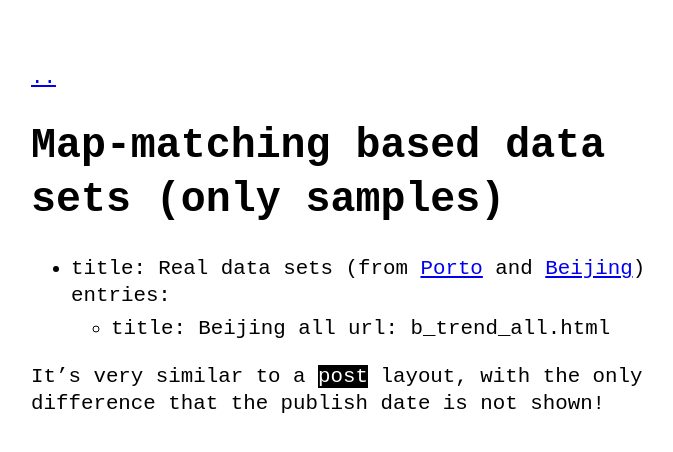
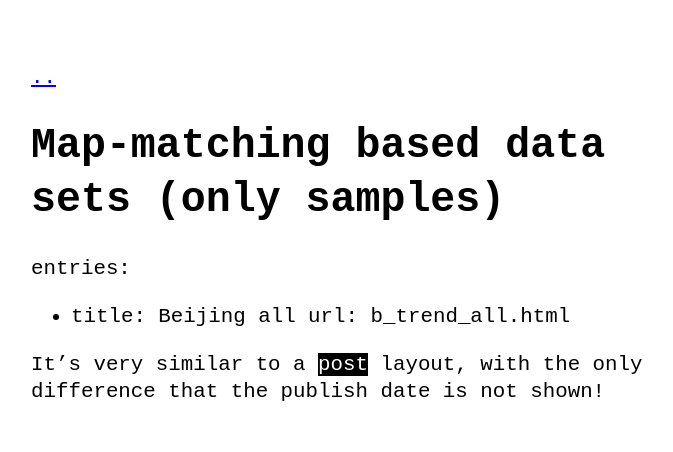
Before and after one commit to scbeom/RFS_Project, a Jekyll site: the page built from Map-matching.md, in a window 1280 px wide. Shown: the top 452 px of the page, without its empty margins (289-962 px from the left). Built offline with Jekyll 4.4.1, drawn with Linux system fonts in a browser that asks for light colours.

Commit message:
Update Map-matching.md

```diff
--- a/Map-matching.md
+++ b/Map-matching.md
@@ -3,9 +3,8 @@ layout: page
 title: Map-matching based data sets (only samples)
 ---
 
-- title: Real data sets (from <a href='https://www.kaggle.com/c/pkdd-15-predict-taxi-service-trajectory-i/overview'>Porto</a> and <a href='https://www.microsoft.com/en-us/research/publication/geolife-gps-trajectory-dataset-user-guide/'>Beijing</a>)
-  entries:
-    - title: Beijing all
-      url: b_trend_all.html
+entries:
+  - title: Beijing all
+    url: b_trend_all.html
 
 It's very similar to a `post` layout, with the only difference that the publish date is not shown!
```
